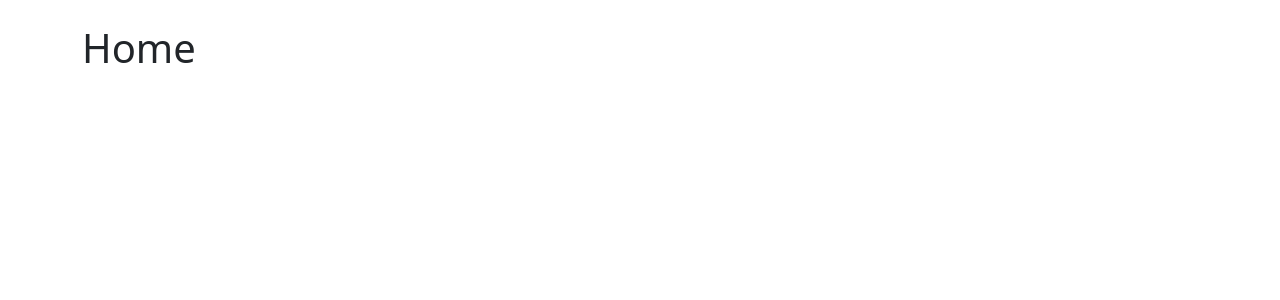
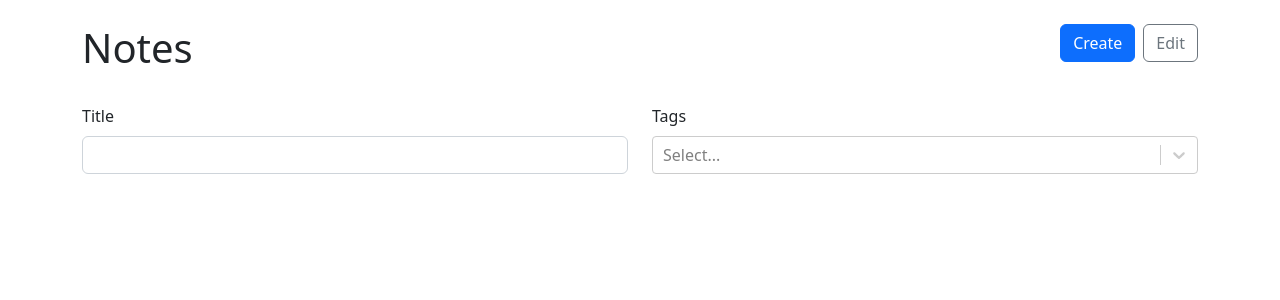
Before and after one commit to bilalgit98/MarkdownNotesWithCategories, a React (Vite) app in the folder notes-project/: page / in a window 1280 px wide. Shown: the top 300 px of the page. Built offline with nearby package versions, Linux system fonts and the light colour scheme.

Commit message:
NoteList Page

```diff
--- a/notes-project/src/App.tsx
+++ b/notes-project/src/App.tsx
@@ -5,6 +5,7 @@
 import NewNote from "./NewNote";
 import { useLocalStorage } from "./useLocalStorage";
 import { v4 as uuidV4 } from "uuid";
+import { NoteList } from "./NoteList";
 
 export type Note = {
   id: string;
@@ -59,7 +60,10 @@
   return (
     <Container className="my-4">
       <Routes>
-        <Route path="/" element={<h1>Home</h1>} />
+        <Route
+          path="/"
+          element={<NoteList availableTags={tags} notes={notesWithTags} />}
+        />
         <Route
           path="/new"
           element={
--- a/notes-project/src/NoteForm.tsx
+++ b/notes-project/src/NoteForm.tsx
@@ -1,6 +1,6 @@
 import { useRef, FormEvent, useState } from "react";
 import { Button, Col, Form, Row, Stack } from "react-bootstrap";
-import { Link } from "react-router-dom";
+import { Link, useNavigate } from "react-router-dom";
 import CreatableReactSelect from "react-select/creatable";
 import { NotesData, Tag } from "./App";
 import { v4 as uuidV4 } from "uuid";
@@ -15,6 +15,7 @@
   const titleRef = useRef<HTMLInputElement>(null);
   const markdownRef = useRef<HTMLTextAreaElement>(null);
   const [selectedTags, setSelectedTags] = useState<Tag[]>([]);
+  const navigate = useNavigate();
 
   function handleSubmit(e: FormEvent) {
     e.preventDefault();
@@ -24,6 +25,7 @@
       markdown: markdownRef.current!.value,
       tags: selectedTags,
     });
+    navigate("..");
   }
 
   return (
--- /dev/null
+++ b/notes-project/src/NoteList.module.css
@@ -0,0 +1,10 @@
+.card {
+transition: translate ease-in-out 100ms, box-shadow ease-in-out 100ms
+
+}
+
+.card:hover,
+.card:focus{
+    translate : 0 -5px;
+    box-shadow : 0 5px 8px 0 rgba(0,0,0, .2)
+}
--- /dev/null
+++ b/notes-project/src/NoteList.tsx
@@ -0,0 +1,130 @@
+import { useState, useMemo } from "react";
+import { Badge, Button, Card, Col, Form, Row, Stack } from "react-bootstrap";
+import { Link } from "react-router-dom";
+import ReactSelect from "react-select";
+import { Tag } from "./App";
+import styles from "./NoteList.module.css";
+
+type SimplifiedNotes = {
+  tags: Tag[];
+  title: string;
+  id: string;
+};
+
+type NoteListProp = {
+  availableTags: Tag[];
+  notes: SimplifiedNotes[];
+};
+export function NoteList({ availableTags, notes }: NoteListProp) {
+  const [selectedTags, setSelectedTags] = useState<Tag[]>([]);
+  const [title, setTitle] = useState("");
+
+  const filterNotes = useMemo(() => {
+    return notes.filter((note) => {
+      return (
+        (title === "" ||
+          note.title.toLowerCase().includes(title.toLowerCase())) &&
+        (selectedTags.length === 0 ||
+          selectedTags.every((tag) =>
+            note.tags.some((noteTag) => noteTag.id == tag.id)
+          ))
+      );
+    });
+  }, [title, selectedTags, notes]);
+  return (
+    <>
+      <Row className="align-tems-center mb-4">
+        <Col>
+          <h1> Notes</h1>
+        </Col>
+
+        <Col xs="auto">
+          <Stack gap={2} direction="horizontal">
+            <Link to="/new">
+              <Button variant="primary">Create</Button>
+            </Link>
+
+            <Button variant="outline-secondary"> Edit </Button>
+          </Stack>
+        </Col>
+      </Row>
+
+      <Form>
+        <Row className="mb-4">
+          <Col>
+            <Form.Group controlId="title">
+              <Form.Label>Title</Form.Label>
+              <Form.Control
+                type="text"
+                value={title}
+                onChange={(e) => setTitle(e.target.value)}
+              />
+            </Form.Group>
+          </Col>
+
+          <Col>
+            <Form.Group controlId="Tags">
+              <Form.Label>Tags</Form.Label>
+              <ReactSelect
+                value={selectedTags.map((tag) => {
+                  return { label: tag.label, value: tag.id };
+                })}
+                options={availableTags.map((tag) => {
+                  return { label: tag.label, value: tag.id };
+                })}
+                onChange={(tags) =>
+                  setSelectedTags(
+                    tags.map((tag) => {
+                      return { label: tag.label, id: tag.value };
+                    })
+                  )
+                }
+                isMulti
+              />
+            </Form.Group>
+          </Col>
+        </Row>
+      </Form>
+
+      <Row xs={1} sm={2} lg={3} xl={4} className="g-3">
+        {filterNotes.map((note) => (
+          <Col key={note.id}>
+            <NoteCard id={note.id} title={note.title} tags={note.tags} />
+          </Col>
+        ))}
+      </Row>
+    </>
+  );
+}
+
+function NoteCard({ id, title, tags }: SimplifiedNotes) {
+  return (
+    <Card
+      as={Link}
+      to={`/${id}`}
+      className={`h-100 text-reset text-decoration-none ${styles.card}`}
+    >
+      <Card.Body>
+        <Stack
+          gap={2}
+          className="align-items-center justify-content-center h-100"
+        >
+          <span className="fs-5">{title}</span>
+          {tags.length > 0 && (
+            <Stack
+              gap={1}
+              direction="horizontal"
+              className="justify-content-center flex-wrap"
+            >
+              {tags.map((tag) => (
+                <Badge className="text-truncate" key={tag.id}>
+                  {tag.label}
+                </Badge>
+              ))}
+            </Stack>
+          )}
+        </Stack>
+      </Card.Body>
+    </Card>
+  );
+}
```
